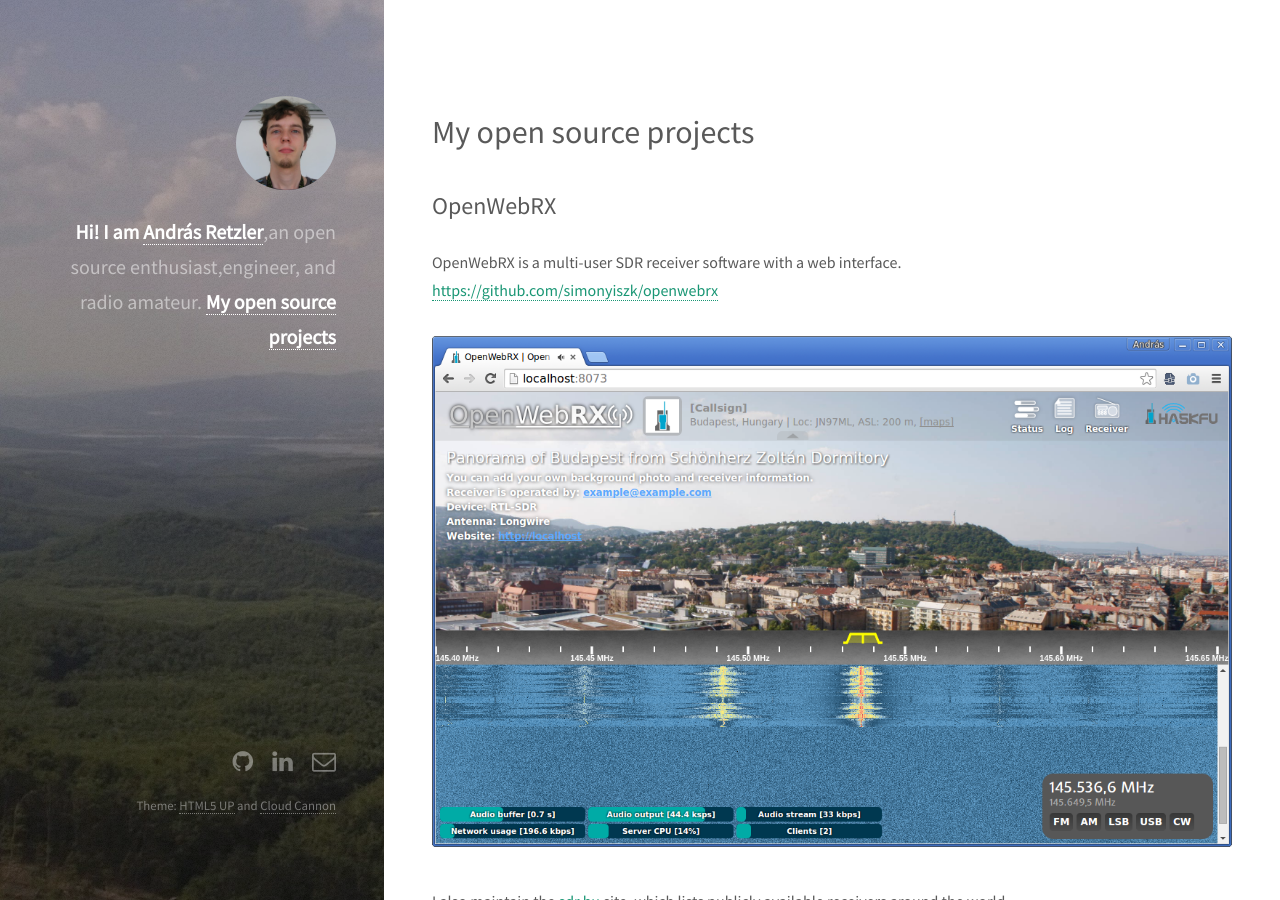
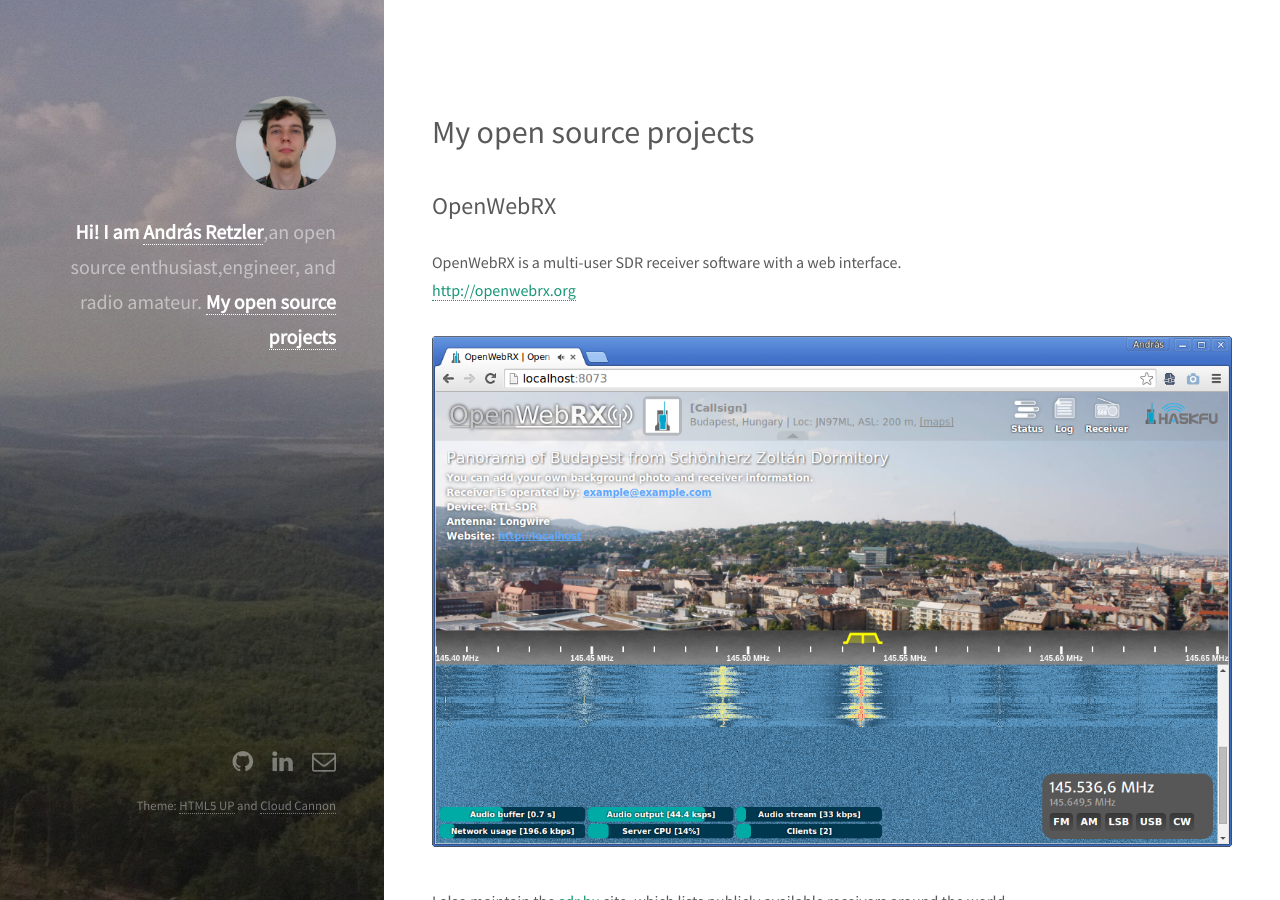
Before and after one commit to ha7ilm/ha7ilm.github.io, a Jekyll site: the page built from projects.md, in a window 1280 px wide and 900 px high. Built offline with Jekyll 4.4.1, drawn with Linux system fonts in a browser that asks for light colours; some of the changed lines change nothing that is shown.

Commit message:
openwebrx.org

```diff
--- a/projects.md
+++ b/projects.md
@@ -6,7 +6,7 @@
 
 ## OpenWebRX
 
-OpenWebRX is a multi-user SDR receiver software with a web interface.<br />[https://github.com/simonyiszk/openwebrx](https://github.com/simonyiszk/openwebrx)
+OpenWebRX is a multi-user SDR receiver software with a web interface.<br />[http://openwebrx.org](http://openwebrx.org)
 
 <img src="images/opensource-openwebrx.png" width="100%" />
 
```
